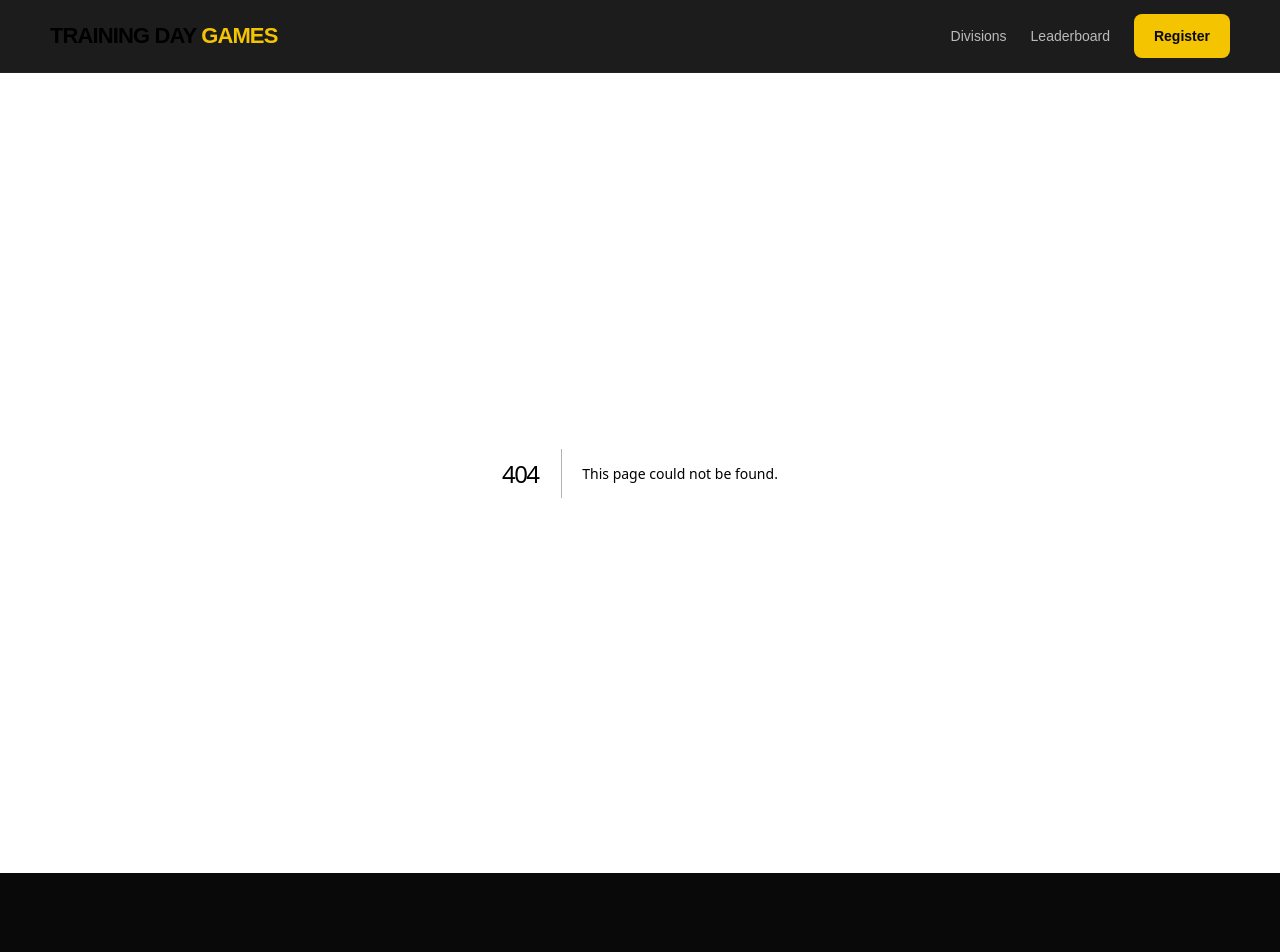
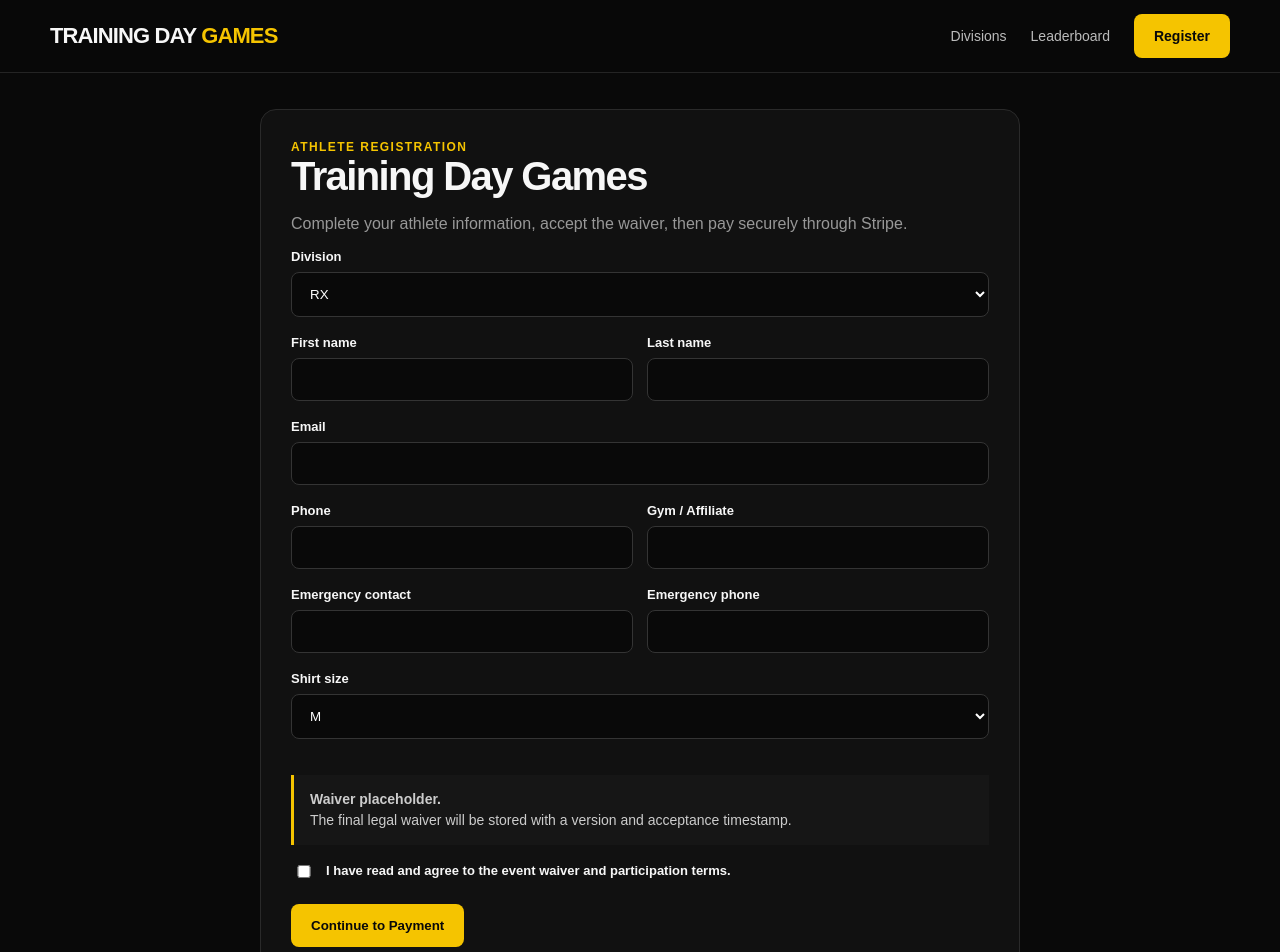
Before and after one commit to damectdominguez-bit/Training-Day-Games, a Next.js app: page /register in a window 1280 px wide. Before the commit this address had no page. Shown: the top 952 px of the page. Before the commit the page ends 873 px from the top, so only its background shows below. Built offline with nearby package versions, Linux system fonts and the light colour scheme.

Commit message:
Add athlete registration flow

```diff
--- /dev/null
+++ b/app/register/page.tsx
@@ -0,0 +1,71 @@
+"use client";
+
+import { useSearchParams } from "next/navigation";
+import { FormEvent, useState } from "react";
+
+export default function RegisterPage() {
+  const params = useSearchParams();
+  const initialDivision = params.get("division") || "RX";
+  const [loading, setLoading] = useState(false);
+  const [error, setError] = useState("");
+
+  async function submit(e: FormEvent<HTMLFormElement>) {
+    e.preventDefault();
+    setLoading(true);
+    setError("");
+    const form = new FormData(e.currentTarget);
+    const payload = Object.fromEntries(form.entries());
+
+    try {
+      const response = await fetch("/api/checkout", {
+        method: "POST",
+        headers: { "Content-Type": "application/json" },
+        body: JSON.stringify(payload),
+      });
+      const data = await response.json();
+      if (!response.ok) throw new Error(data.error || "Registration could not be started.");
+      window.location.href = data.url;
+    } catch (err) {
+      setError(err instanceof Error ? err.message : "Registration could not be started.");
+      setLoading(false);
+    }
+  }
+
+  return (
+    <main className="container">
+      <div className="form-shell">
+        <div className="eyebrow">Athlete Registration</div>
+        <h2 className="section-title">Training Day Games</h2>
+        <p className="muted">Complete your athlete information, accept the waiver, then pay securely through Stripe.</p>
+        <form onSubmit={submit}>
+          <label>Division</label>
+          <select name="division" defaultValue={initialDivision}>
+            <option>RX</option><option>Intermediate</option><option>Scaled</option>
+          </select>
+          <div className="row">
+            <div><label>First name</label><input name="firstName" required /></div>
+            <div><label>Last name</label><input name="lastName" required /></div>
+          </div>
+          <label>Email</label><input name="email" type="email" required />
+          <div className="row">
+            <div><label>Phone</label><input name="phone" /></div>
+            <div><label>Gym / Affiliate</label><input name="gym" /></div>
+          </div>
+          <div className="row">
+            <div><label>Emergency contact</label><input name="emergencyName" required /></div>
+            <div><label>Emergency phone</label><input name="emergencyPhone" required /></div>
+          </div>
+          <label>Shirt size</label>
+          <select name="shirtSize" defaultValue="M"><option>XS</option><option>S</option><option>M</option><option>L</option><option>XL</option><option>2XL</option></select>
+          <div className="notice"><strong>Waiver placeholder.</strong><br/>The final legal waiver will be stored with a version and acceptance timestamp.</div>
+          <label style={{display:"flex", gap:10, alignItems:"flex-start", fontWeight:600}}>
+            <input name="waiver" type="checkbox" required style={{width:18, marginTop:2}} />
+            I have read and agree to the event waiver and participation terms.
+          </label>
+          {error && <p style={{color:"#ff8d8d"}}>{error}</p>}
+          <button disabled={loading}>{loading ? "Opening checkout..." : "Continue to Payment"}</button>
+        </form>
+      </div>
+    </main>
+  );
+}
```
